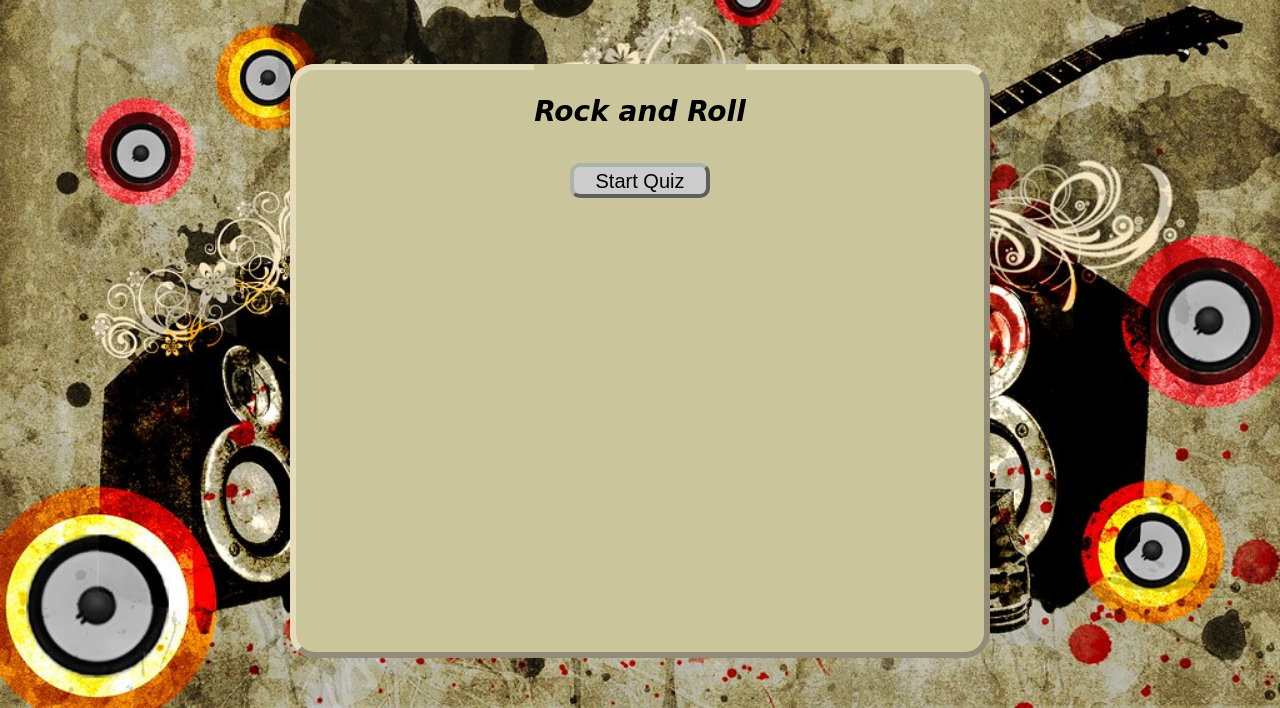
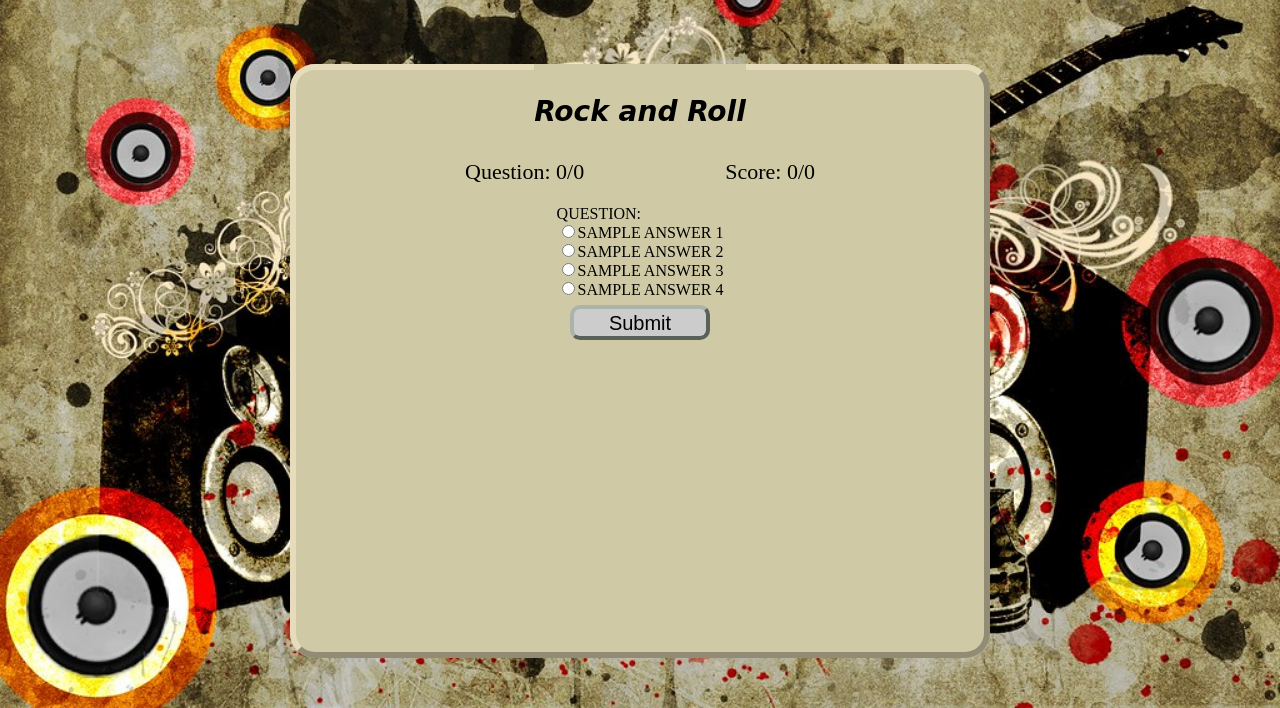
Before and after one commit to thinkful-ei-heron/Evan-Larry_Quiz-App, a plain HTML site: page index.html in a window 1280 px wide. Both pictures are taken after a click on the button "Start Quiz". Shown: the part 92-800 px from the top of the page. Drawn offline with nearby package versions, Linux system fonts and the light colour scheme; a web font is replaced by a local one.

Commit message:
Added basic CSS and JS for the question and answer section of the form fieldset

```diff
--- a/index.css
+++ b/index.css
@@ -38,7 +38,7 @@ header {
 }
 
 fieldset {
-  background-color: rgb(202, 197, 155);
+  background-color: rgb(207, 202, 165);
   padding: 30px;
   width: 300px;
   height: 650px;
@@ -56,11 +56,21 @@ legend {
   padding-top: 90px;
 }
 
+.statistics {
+  display: flex;
+  flex-direction: row;
+  justify-content: space-between;
+  height: 50px;
+  width: 350px;
+  padding: 5px 0;
+  font-size: 22px;
+}
+
 .messageText {
-  font-size: 22px;
   font-style: italic;
   height: 400px;
   padding: 100px 0;
+  font-size: 22px;
 }
 
 .buttonRow {
--- a/index.js
+++ b/index.js
@@ -71,19 +71,43 @@ const STORE = {
               <span class="score">0</span>
             </li> */
 
-//Generates and returns the HTML string to render inside the form fieldset. */
-function generateFormFieldsetString(refStore, message) {
+// Generates and returns the HTML string to render inside the form fieldset.
+// State is indicator to detemine which display we need.
+// STORE is accepted even though there is no need for it, instructions say to do
+// this we assume later the global will be removed and this code will accept
+// data from a backend or a class object.
+function generateFormFieldsetString(state, refStore) {
   let displayHtml = '';
-  if (message !== '') displayHtml += '<p class="messageText">How well do you\
-   know your classic rock history?</p>';
-  else displayHtml += '<p class="qAndAnswer"TESTING</p>';
+  let buttonHtml = '';
+  switch (state) {
+  case 'initialize': {
+    displayHtml += '<p class="messageText">How well do you know your classic rock\
+ history?</p>';
+    buttonHtml += '<button type="button" id="start">Start Quiz</button>';
+  }
+    break;
+
+  case 'question': {
+    displayHtml += `<section class="statistics">
+                      <p>Question: 0/0</p>
+                      <p>Score: 0/0</p>
+                    </section>
+                    <section class="questionAnswers">
+                    <p>QUESTION:</p>
+                    <input type="radio" name="answer" value="answer1">SAMPLE ANSWER 1<br>
+                    <input type="radio" name="answer" value="answer1">SAMPLE ANSWER 2<br>
+                    <input type="radio" name="answer" value="answer1">SAMPLE ANSWER 3<br>
+                    <input type="radio" name="answer" value="answer1">SAMPLE ANSWER 4<br>
+                    </section>`;
+    buttonHtml += '<button type="button" id="submit">Submit</button>';
+  }
+    break;
+  }
 
   return `<legend>Rock and Roll</legend>
-          <section>
             ${displayHtml}
-          </section>
           <div class="buttonRow">
-            <button type="button" id="start">Start Quiz</button>
+            ${buttonHtml}
           </div>`;
 }
 
@@ -91,13 +115,13 @@ function generateFormFieldsetString(refStore, message) {
 function initializeQuiz () {
   STORE.questionNumber = 0;
   STORE.score = 0;
-  renderFieldsetForm('<p class="introSplash">How well do you know your classic rock history?</p>');
+  renderFieldsetForm('initialize');
 }
 
-// Refreshes the DOM fieldset with content.  If message is filled, it will display
-// message text instead of the question and answers.
-function renderFieldsetForm (message) {
-  const renderedHTMLString = generateFormFieldsetString(STORE, message);
+// Refreshes the DOM fieldset with content from within a string that is returned
+// from the string rendering function.
+function renderFieldsetForm (state) {
+  const renderedHTMLString = generateFormFieldsetString(state, STORE);
 
   //Refresh that HTML to the DOM at the fieldset location.
   $('.js-fieldset').html(renderedHTMLString);
@@ -106,7 +130,7 @@ function renderFieldsetForm (message) {
 //Starts quiz when the user clicks on the start button
 function startQuiz () {
     $('#start').on('click', function(){
-        renderFieldsetForm('');
+        renderFieldsetForm('question');
     });
 }
 
```
